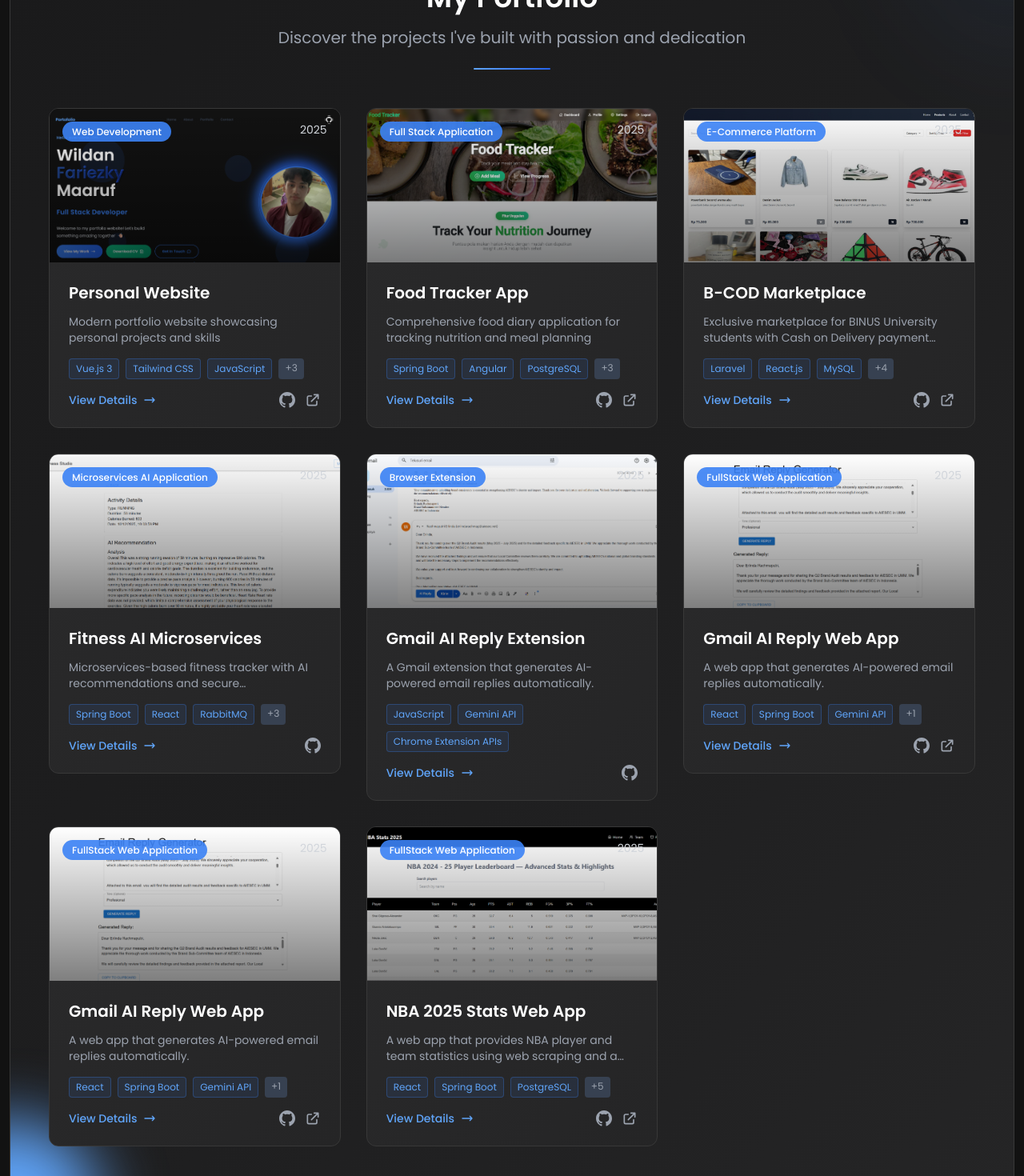
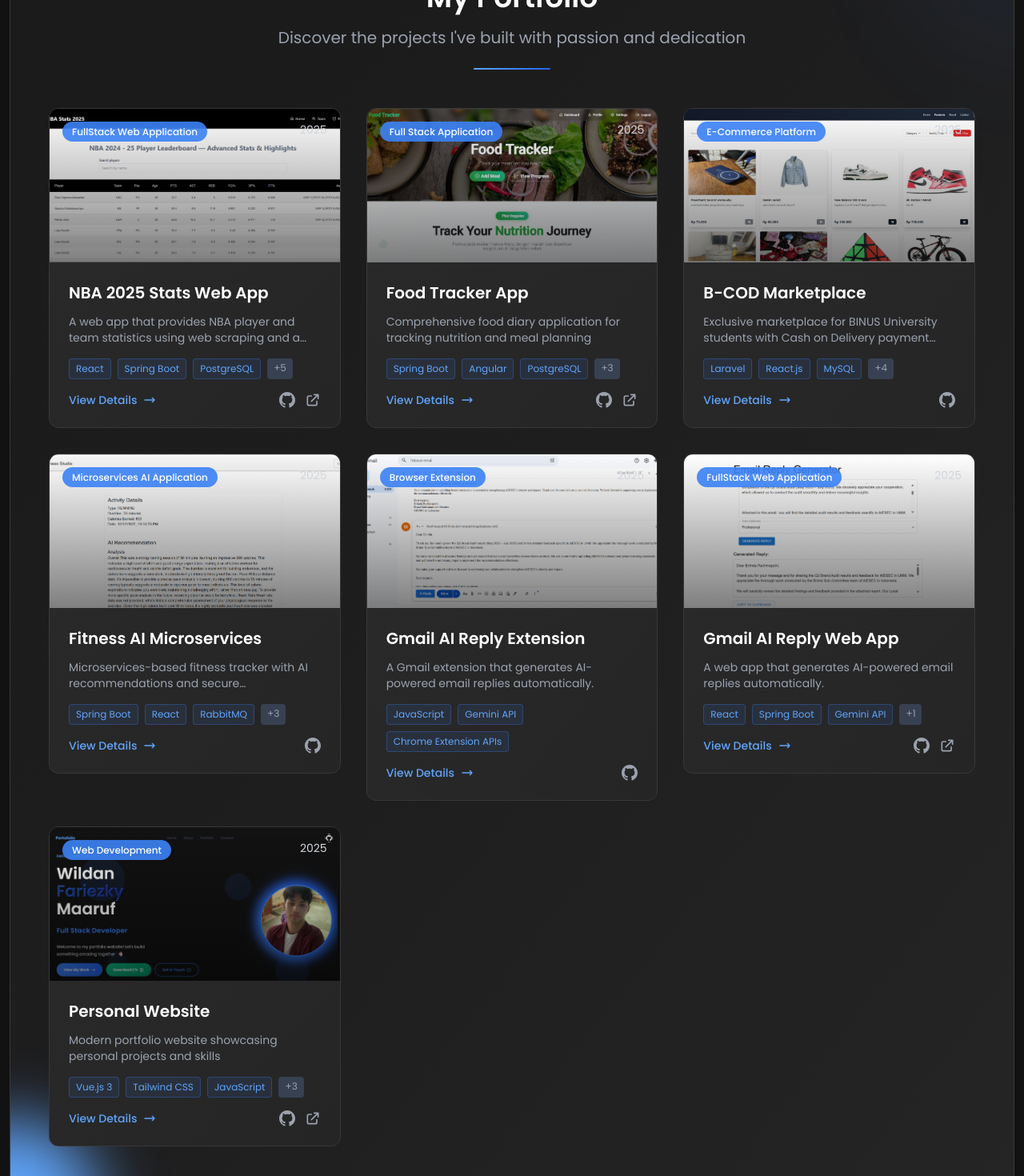
Before and after one commit to wildanfm19/portofolio, a Vue app: page /portfolio in a window 1280 px wide. Shown: the part 2640-4110 px from the top of the page at 80% size. Built offline with nearby package versions, Linux system fonts and the light colour scheme.

Commit message:
fix : Fix some problems with the url demos project

```diff
--- a/src/views/PortfolioView.vue
+++ b/src/views/PortfolioView.vue
@@ -5,33 +5,36 @@
       items: [
         {
           id: 1,
-          name: "Personal Website",
-          imageUrl: "portfolio_v1",
-          category: "Web Development",
+          name: "NBA 2025 Stats Web App",
+          imageUrl: "nba-stats-2025", // replace with a relevant image
+          category: "FullStack Web Application",
           shortDescription:
-            "Modern portfolio website showcasing personal projects and skills",
+            "A web app that provides NBA player and team statistics using web scraping and a dynamic dashboard.",
           fullDescription:
-            "My personal website built with Vue.js 3 and Tailwind CSS. This website showcases my profile, skills, and projects while serving as a platform to experiment with new technologies. Features responsive design, smooth animations, and modern UI/UX principles.",
+            "NBA Stats Web App is a full-stack platform that allows users to view and analyze NBA player and team statistics. The backend scrapes data from basketball-reference.com using **Python, pandas, and BeautifulSoup** and stores it in a database. The frontend, built with **React**, displays interactive tables and visualizations. Jupyter Notebooks are used for data analysis and cleaning. This project demonstrates web scraping, backend API development, and responsive frontend design.",
           technologies: [
-            "Vue.js 3",
-            "Tailwind CSS",
-            "JavaScript",
-            "HTML5",
-            "CSS3",
-            "Responsive Design",
+            "React",
+            "Spring Boot",
+            "PostgreSQL",
+            "Python",
+            "pandas",
+            "BeautifulSoup",
+            "Jupyter Notebook",
+            "Tailwind",
           ],
           features: [
-            "Responsive design for all devices",
-            "Smooth scroll animations",
-            "Modern dark theme",
-            "Interactive portfolio gallery",
-            "Contact form integration",
-            "SEO optimized",
+            "Web scraping of NBA stats from basketball-reference.com using Python",
+            "Data analysis and cleaning in Jupyter Notebook",
+            "Interactive tables and dashboards for players and teams",
+            "Search and Filter functionality for stats",
+            "Responsive frontend built with React",
+            "Backend API built with Spring Boot and database integration",
           ],
-          github: "https://github.com/wildanfm19/portofolio",
-          demo: "https://portofolio-wine-six.vercel.app/",
+          github: "https://github.com/wildanfm19/nba_stats_2024-2025", // replace with actual repo
+          demo: "https://nba-player-stats-2024-2025-react.vercel.app/home", // replace with actual demo link
           year: "2025",
         },
+
         {
           id: 2,
           name: "Food Tracker App",
@@ -86,7 +89,6 @@
             "Student seller dashboard",
           ],
           github: "https://github.com/wildanfm19/frontend_bcod",
-          demo: "https://b-cod.vercel.app/",
           year: "2025",
         },
         {
@@ -157,56 +159,33 @@
           year: "2025",
         },
 
-        {
+         {
           id: 7,
-          name: "Gmail AI Reply Web App",
-          imageUrl: "email-ai-website", // replace with a relevant image
-          category: "FullStack Web Application",
+          name: "Personal Website",
+          imageUrl: "portfolio_v1",
+          category: "Web Development",
           shortDescription:
-            "A web app that generates AI-powered email replies automatically.",
+            "Modern portfolio website showcasing personal projects and skills",
           fullDescription:
-            "Gmail AI Reply Web App helps users compose email responses quickly using AI. Users can customize and generate replies directly from the web interface. The frontend is built with **React**, the backend uses **Spring Boot**, and the **Gemini API** powers AI response generation. This project demonstrates full-stack development and AI integration for productivity.",
-          technologies: ["React", "Spring Boot", "Gemini API", "Tailwind"],
-          features: [
-            "AI-powered automatic email replies",
-            "Web app interface for customizing replies",
-            "Responsive frontend built with React",
-            "Backend logic handled by Spring Boot",
-          ],
-          github: "https://github.com/wildanfm19/email-assistant-frontend",
-          demo: "https://email-assistant-frontend-beta.vercel.app/", // replace with actual repo
-          year: "2025",
-        },
-
-        {
-          id: 8,
-          name: "NBA 2025 Stats Web App",
-          imageUrl: "nba-stats-2025", // replace with a relevant image
-          category: "FullStack Web Application",
-          shortDescription:
-            "A web app that provides NBA player and team statistics using web scraping and a dynamic dashboard.",
-          fullDescription:
-            "NBA Stats Web App is a full-stack platform that allows users to view and analyze NBA player and team statistics. The backend scrapes data from basketball-reference.com using **Python, pandas, and BeautifulSoup** and stores it in a database. The frontend, built with **React**, displays interactive tables and visualizations. Jupyter Notebooks are used for data analysis and cleaning. This project demonstrates web scraping, backend API development, and responsive frontend design.",
+            "My personal website built with Vue.js 3 and Tailwind CSS. This website showcases my profile, skills, and projects while serving as a platform to experiment with new technologies. Features responsive design, smooth animations, and modern UI/UX principles.",
           technologies: [
-            "React",
-            "Spring Boot",
-            "PostgreSQL",
-            "Python",
-            "pandas",
-            "BeautifulSoup",
-            "Jupyter Notebook",
-            "Tailwind",
+            "Vue.js 3",
+            "Tailwind CSS",
+            "JavaScript",
+            "HTML5",
+            "CSS3",
+            "Responsive Design",
           ],
           features: [
-            "Web scraping of NBA stats from basketball-reference.com using Python",
-            "Data analysis and cleaning in Jupyter Notebook",
-            "Interactive tables and dashboards for players and teams",
-            "Search and Filter functionality for stats",
-            "Responsive frontend built with React",
-            "Backend API built with Spring Boot and database integration",
+            "Responsive design for all devices",
+            "Smooth scroll animations",
+            "Modern dark theme",
+            "Interactive portfolio gallery",
+            "Contact form integration",
+            "SEO optimized",
           ],
-          github: "https://github.com/wildanfm19/nba_stats_2024-2025", // replace with actual repo
-          demo: "https://nba-player-stats-2024-2025-react.vercel.app/home", // replace with actual demo link
+          github: "https://github.com/wildanfm19/portofolio",
+          demo: "https://portofolio-wine-six.vercel.app/",
           year: "2025",
         },
       ],
```
